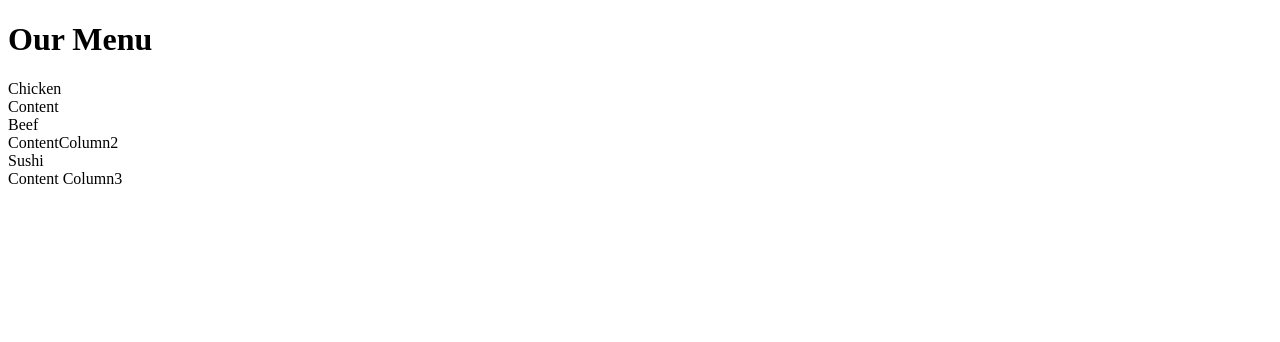
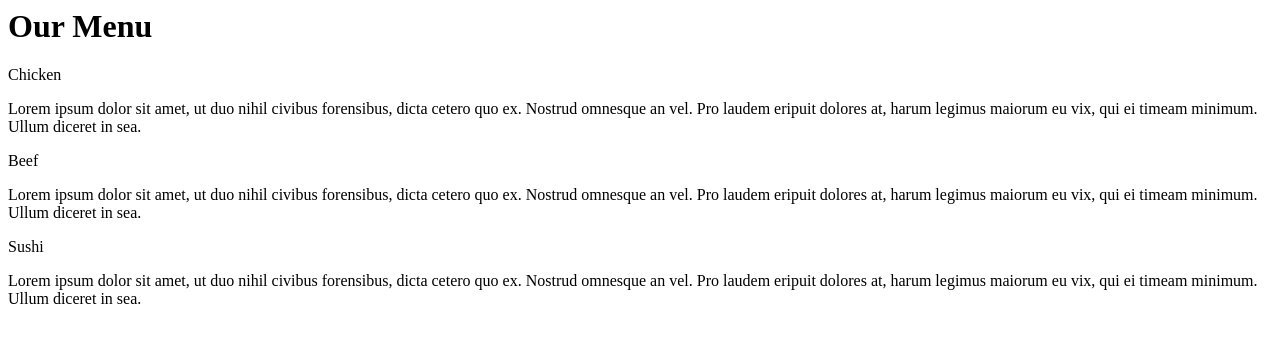
Before and after one commit to jtcuthbert/mod2_solution, a plain HTML site: page index.html in a window 1280 px wide. Drawn offline with Linux system fonts and the light colour scheme.

Commit message:
Update index.html

```diff
--- a/index.html
+++ b/index.html
@@ -1,16 +1,12 @@
-<!doctype html>
-<html lang="en">
 <head>
-
-</style>
  <body>
     <h1>Our Menu</h1>
- <div id="box">
-    <div class="box">Chicken</div>
-     <div id="p">Content</div>
- <div class="box">Beef</div>
-     <div id="p">ContentColumn2</div>
- <div class="box">Sushi</div>
-     <div id="p">Content Column3</div>
-  </div>
+ <div class="row">
+  <p class="p1">Chicken</p>
+ <p class="col-lg-4 col-md-6 col-sm-1">Lorem ipsum dolor sit amet, ut duo nihil civibus forensibus, dicta cetero quo ex. Nostrud omnesque an vel. Pro laudem eripuit dolores at, harum legimus maiorum eu vix, qui ei timeam minimum. Ullum diceret in sea.</p>
+ <p class="p2">Beef</p>
+ <p class="col-lg-4 col-md-6 col-sm-1">Lorem ipsum dolor sit amet, ut duo nihil civibus forensibus, dicta cetero quo ex. Nostrud omnesque an vel. Pro laudem eripuit dolores at, harum legimus maiorum eu vix, qui ei timeam minimum. Ullum diceret in sea.</p>
+
+<p class="p3">Sushi</p><p class="col-lg-4 col-md-6 col-sm-1">Lorem ipsum dolor sit amet, ut duo nihil civibus forensibus, dicta cetero quo ex. Nostrud omnesque an vel. Pro laudem eripuit dolores at, harum legimus maiorum eu vix, qui ei timeam minimum. Ullum diceret in sea.</p>
+ </div>
 	</body>
```
